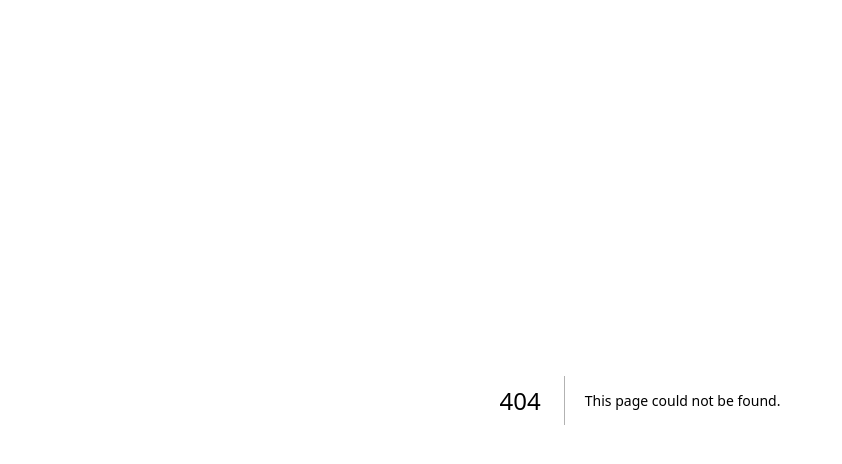
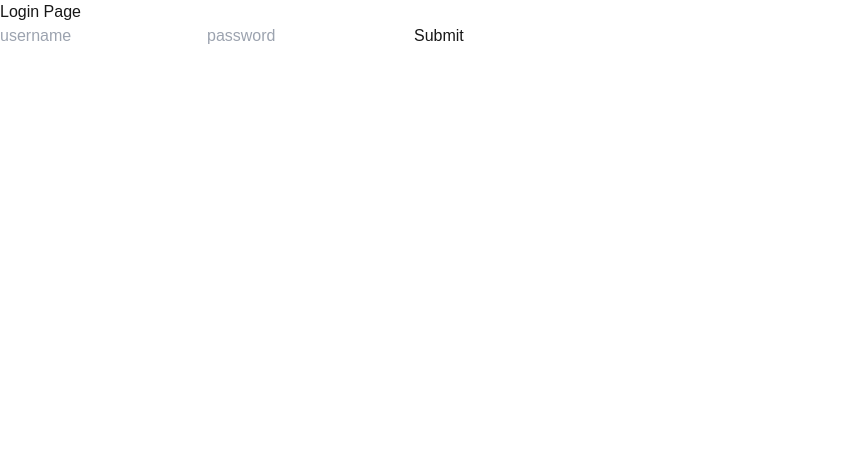
Before and after one commit to JavadsGithub/list-ai-homework-assignment, a Next.js app: page /login in a window 1280 px wide. Before the commit this address had no page. Shown: the top 464 px of the page, without its empty margins (0-842 px from the left). Built offline with nearby package versions, Linux system fonts and the light colour scheme.

Commit message:
feat: implement basic login form

```diff
--- /dev/null
+++ b/src/app/login/page.tsx
@@ -0,0 +1,40 @@
+"use client";
+
+import { loginController, LoginRequestBody } from "$/lib/api";
+import { setToken, setUserData } from "$/lib/utils";
+import { useCallback } from "react";
+import { useForm } from "react-hook-form";
+
+type LoginForm = Omit<LoginRequestBody, "expiresInMins">;
+
+export default function LoginPage() {
+  const form = useForm<LoginForm>();
+
+  const onSubmit = useCallback(async (data: LoginForm) => {
+    const response = await loginController({
+      body: { ...data, expiresInMins: 1 },
+    });
+
+    const { accessToken, refreshToken, ...userData } = response;
+    setToken({
+      accessToken,
+      refreshToken,
+    });
+    setUserData(userData);
+  }, []);
+
+  return (
+    <>
+      <h1>Login Page</h1>
+      <form onSubmit={form.handleSubmit(onSubmit)}>
+        <input placeholder="username" {...form.register("username")} />
+        <input
+          placeholder="password"
+          {...form.register("password")}
+          type="password"
+        />
+        <button type="submit">Submit</button>
+      </form>
+    </>
+  );
+}
```
